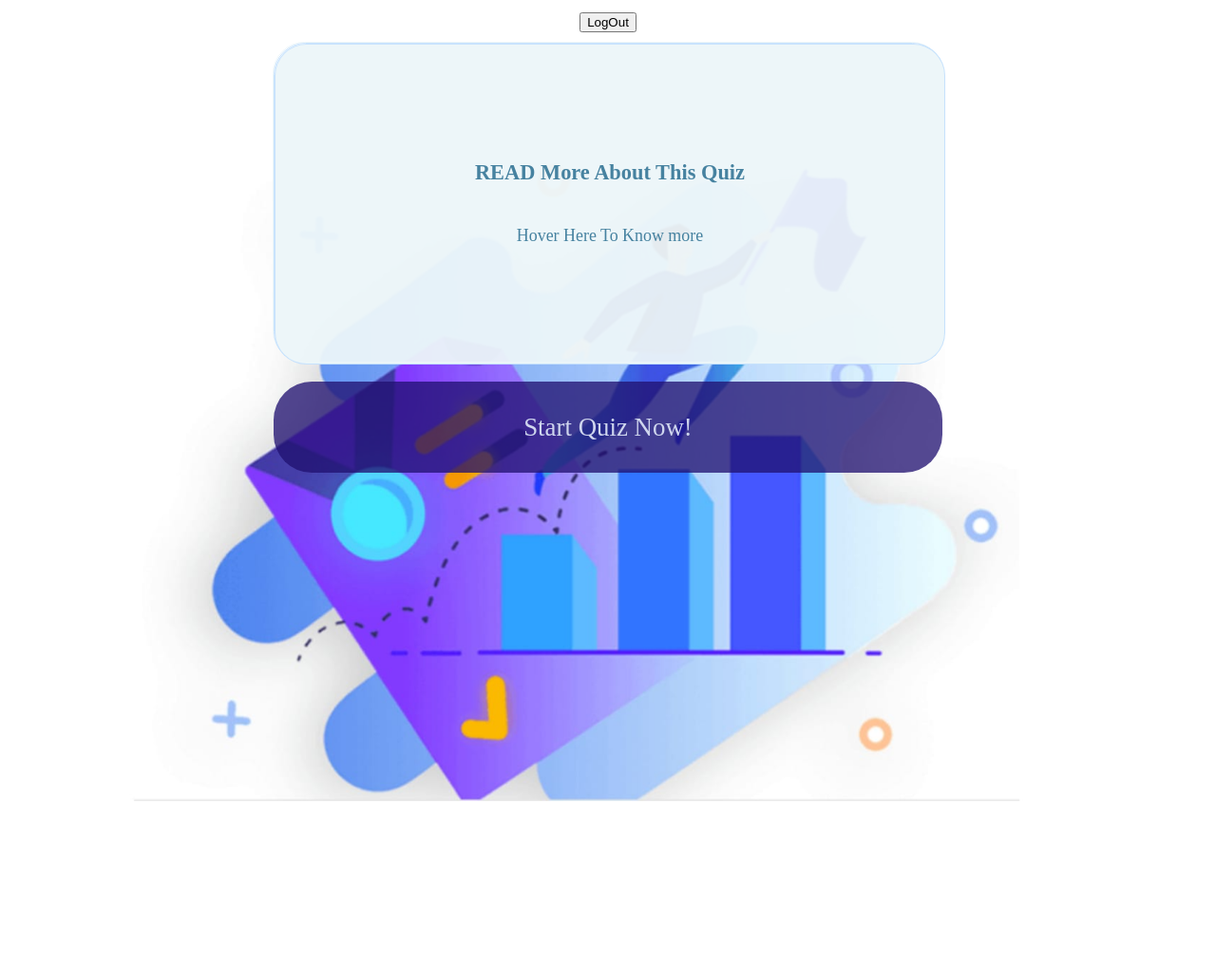
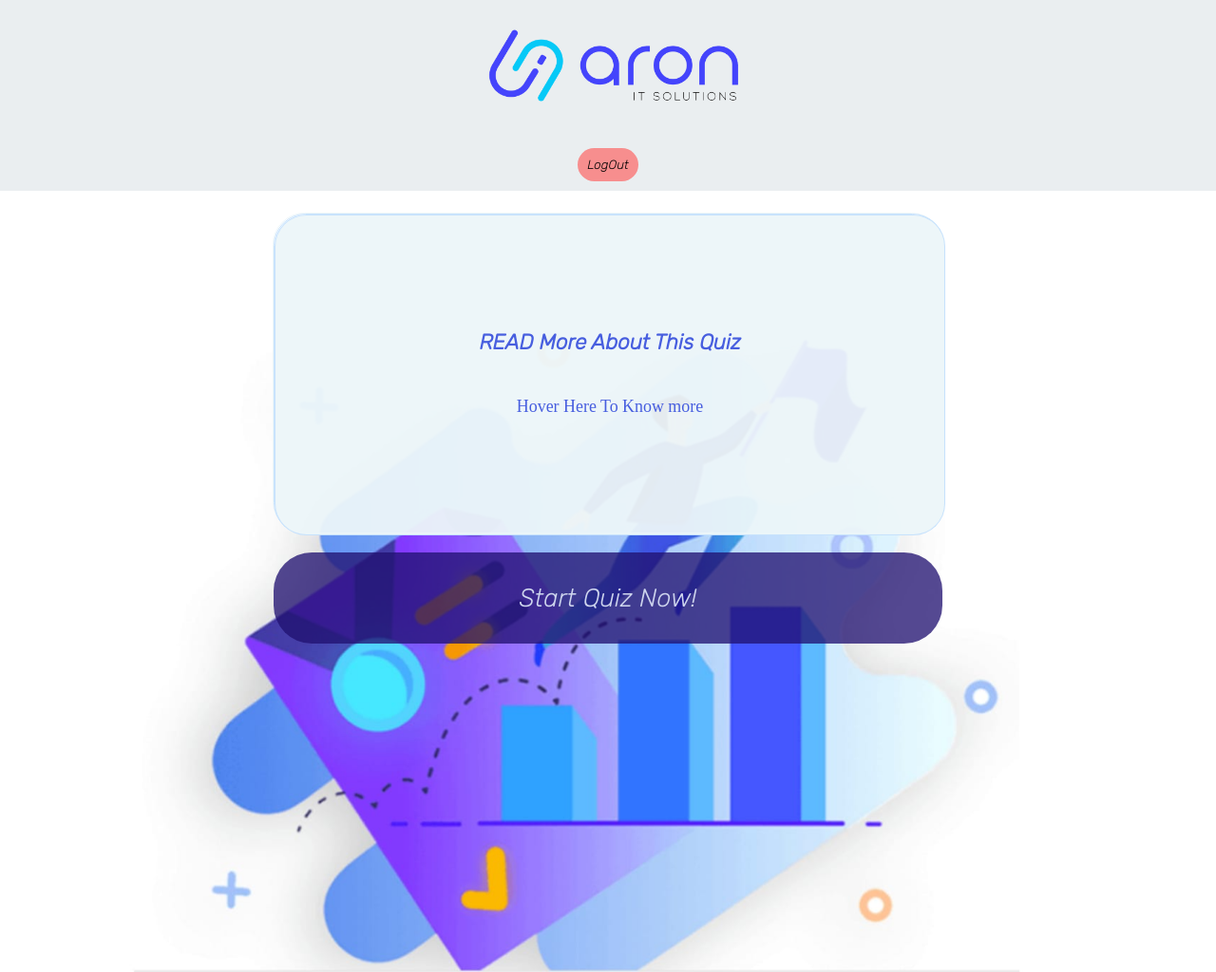
Before and after one commit to zsamamah/projectTwo-QuizWebsite, a plain HTML site: page quiz.html in a window 1280 px wide. Shown: the whole page at 95% size. Before the commit the page ends 844 px from the top, so only its background shows below. Drawn offline with Linux system fonts and the light colour scheme.

Commit message:
edit nav & add logout

```diff
--- a/css/quiz.css
+++ b/css/quiz.css
@@ -1,3 +1,5 @@
+@import url('https://fonts.googleapis.com/css2?family=Rubik:ital,wght@1,300&display=swap');
+
 .bgimg{
   height: 100%;
   width: 100%;
@@ -10,43 +12,79 @@ body {
   height: 100%;
   width: 100%;
 }
+#z_logo_container{
+  text-align: center;
+}
+#z_logo{
+  height: 5em;
+}
 #quiz_nav{
   padding: 10px;
   display: flex;
   flex-direction: column;
   align-items: center;
+  justify-content: center;
+  gap: 15px;
+  background-color: #eaeef0;
 }
 #cookies{
   text-align: center;
+  font-family: 'Rubik', sans-serif;
+  color: #475edf;
 }
-#z_container {
+#quiz_nav button{
+  font-family: 'Rubik', sans-serif;
+  border: none;
+  width: max-content;
+  padding: 10px;
+  background-color: rgb(247, 142, 142);
+  border-radius: 20px;
+}
+#quiz_nav button:hover{
+  background-color: rgb(243, 102, 102);
+  color: white;
+  transition-duration: 0.4s;
+}
+#z_container{
+  margin: 1em;
   display: flex;
   flex-direction: column;
   justify-content: flex-start;
   align-items: center;
   height: 100vh;
 }
-#z_quizBrief {
-  margin: 1em;
-  text-align: center;
-  font-size: 1.3em;
-}
-#startQuizBtn {
+
+/* #startQuizBtn {
   width: 50vw;
   height: 20vh;
   font-size: 1.2em;
   background-color: #457edf;
   color: white;
+  font-family: 'Rubik', sans-serif;
 }
 #startQuizBtn:hover {
   background-color: #457eff;
   font-size: 1.3em;
+} */
+#startQuizBtn {
+  width: 55vw;
+  border-radius: 1.5em;
+  border: solid 1.5px #c4e0fde6;
+  height: 12vh;
+  font-size: 1.2em;
+  background-color: #201170c2;
+  border: royalblue;
+  color: #cfd6ee;
+  font-family: 'Rubik', sans-serif;
+}
+#startQuizBtn:hover {
+  background-color: #7d91be;
+  color: #ffffff;
+  font-size: 1.3em;
+  transition-duration: 0.3s;
 }
 #qe1 {
   display: none;
-}
-h3 {
-  text-align: center;
 }
 html {
   width: 100%;
@@ -67,31 +105,17 @@ html {
   gap: 20px;
 }
 #z_quizBrief {
+  margin: 1em;
+  font-family: 'Rubik', sans-serif;
   display: flex;
   justify-content: center;
   text-align: center;
   align-items: center;
   font-size: 0.8em;
   height: 100%;
-  color: #4682a0;
-  font-family: "Times New Roman", Times, serif;
+  color: #475edf;
 }
-#startQuizBtn {
-  width: 55vw;
-  border-radius: 1.5em;
-  border: solid 1.5px #c4e0fde6;
-  height: 12vh;
-  font-size: 1.2em;
-  background-color: #201170c2;
-  border: royalblue;
-  color: #cfd6ee;
-  font-family: "Times New Roman", Times, serif;
-}
-#startQuizBtn:hover {
-  background-color: #7d91be;
-  color: #fafcfd;
-  font-size: 1.3em;
-}
+
 #qe1 {
   display: none;
 }
@@ -99,7 +123,7 @@ h3 {
   font-weight: bold;
   color: #171130b0;
   text-align: left;
-  font-family: sans-serif;
+  font-family: 'Rubik', sans-serif;
 }
 .flip-box {
   border-radius: 1.5em;
@@ -124,7 +148,8 @@ h3 {
   align-items: center;
   color: #4682a0;
   font-weight: bold;
-  font-family: "Times New Roman", Times, serif;
+  font-family: 'Rubik', sans-serif;
+  color: #475edf;
 }
 .flip-box:hover .flip-box-inner {
   transform: rotateY(180deg);
@@ -147,7 +172,7 @@ h3 {
 h6 {
   font-size: 0.8em;
   font-family: "Times New Roman", Times, serif;
-  color: #4682a0;
+  color: #475edf;
 }
 .flip-box-back {
   background-color: #fafcfd;
@@ -168,7 +193,7 @@ h6 {
   /* height: auto; */
   margin: 20vh auto;
   padding: 1em;
-  font-family: "Times New Roman", Times, serif;
+  font-family: 'Rubik', sans-serif;
   color: #4339a4eb;
   border-radius: 1.5em;
   border: solid 1.5px #c4e0fde6;
@@ -189,7 +214,7 @@ h6 {
 label{
   padding: 0.2em;
   width: 1em;
-
+  font-family: 'Rubik', sans-serif;
   border-radius: 1em;
   display: inline;
 }
@@ -226,7 +251,11 @@ label:hover {
     margin-bottom: 20px;
   }
 }
-
+@media only screen and (max-width:720px) {
+  #z_quizBrief{
+    font-size: 0.5em;
+  }
+}
 @media only screen and (max-width:541px){
   #demo{
     word-wrap: break-word;
@@ -260,12 +289,17 @@ label:hover {
   }
 }
 @media only screen and (max-width:320px) {
+  #quiz_nav{
+    width: 100%;
+  }
   .flip-box {
     height: 70vh;
     width: 90vw;
   }
   #z_quizBrief{
-    font-size: 0.45em;
+    font-size: 0.4em;
+    /* margin: 1.5em; */
+    line-height: 40px;
   }
   h3{
     font-size: 0.8em;
--- a/js/quiz.js
+++ b/js/quiz.js
@@ -67,7 +67,7 @@ function startQuiz(){
     document.getElementById("demo").style.display = "flex";//written by Haneen//
     document.getElementById("demo").style.justifyContent = "center";
     document.getElementById("z_body").style.backgroundSize = "cover";//written by Haneen//
-    document.getElementById("quiz_nav").style.display="none";//written by zaid
+    document.getElementById("logoutBtn").style.display="none";//written by zaid
     next();
     }
 }
--- a/quiz.html
+++ b/quiz.html
@@ -11,8 +11,9 @@
 
   <body id="z_body" onload="loadCookie()">
     <nav id="quiz_nav">
+      <div id="z_logo_container"><img src="./assets/logo2.png" alt="logo" id="z_logo"></div>
      <div><h3 id="cookies"></h3></div>
-      <div><button type="button" onclick="logout()">LogOut</button></div>
+      <div><button type="button" onclick="logout()" id="logoutBtn">LogOut</button></div>
     </nav>
     <div class="bgimg">
     <main id="z_container">
```
